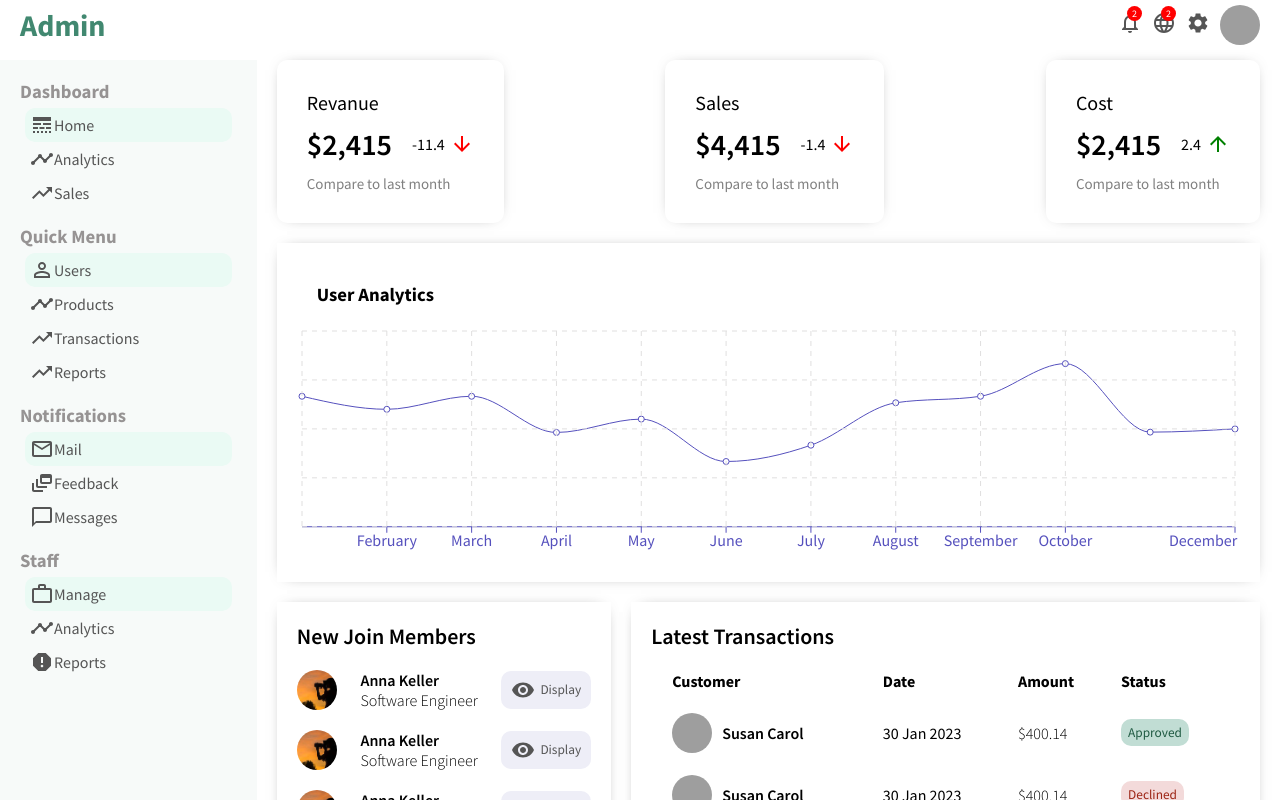
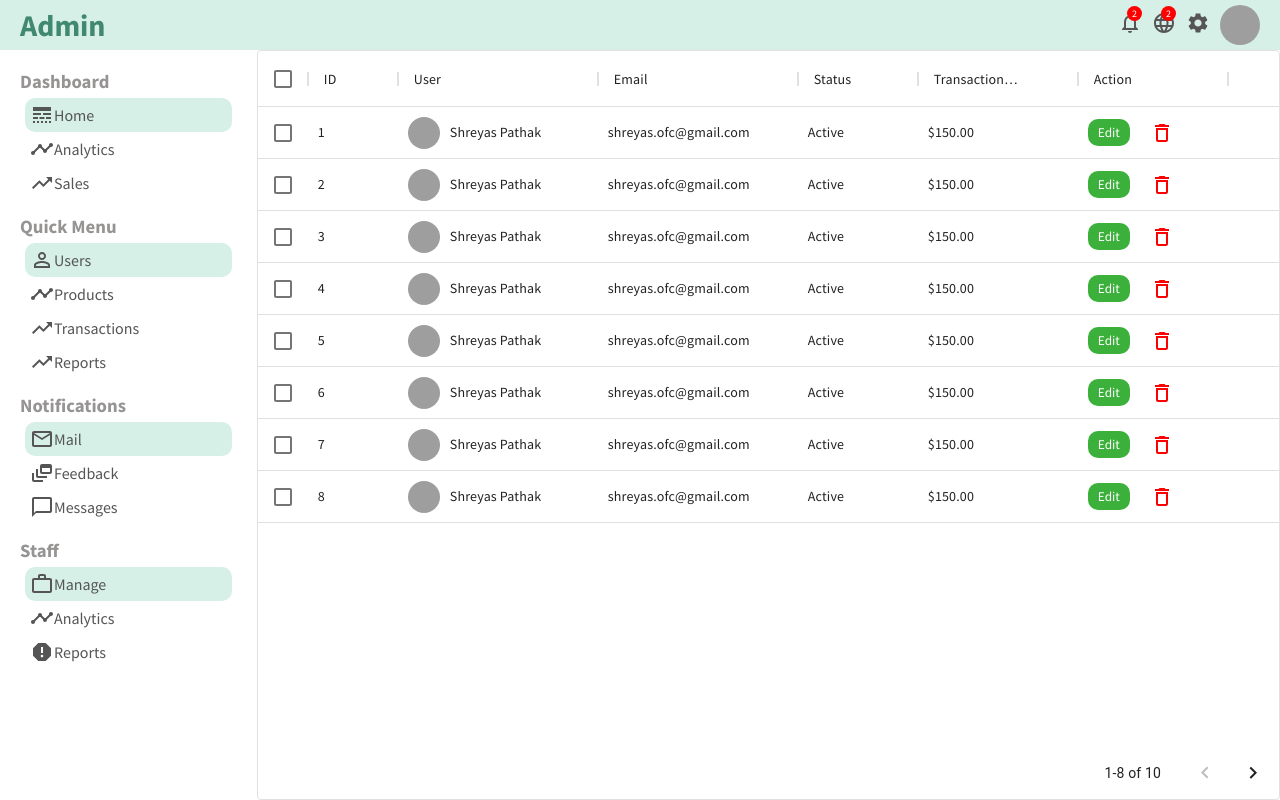
Before and after one commit to ShampaShaw/netfix-frontend-admin-dashboard, a React (Create React App) app: page /users in a window 1280 px wide. Shown: the top 800 px of the page. Built offline with nearby package versions, Linux system fonts and the light colour scheme; grey boxes are pictures that could not be loaded.

Commit message:
userList

```diff
--- a/package.json
+++ b/package.json
@@ -4,12 +4,14 @@
   "private": true,
   "dependencies": {
     "@material-ui/core": "^4.12.4",
+    "@material-ui/data-grid": "^4.0.0-alpha.37",
     "@material-ui/icons": "^4.11.3",
     "@testing-library/jest-dom": "^5.17.0",
     "@testing-library/react": "^13.4.0",
     "@testing-library/user-event": "^13.5.0",
     "react": "^18.2.0",
     "react-dom": "^18.2.0",
+    "react-router-dom": "^6.21.3",
     "react-scripts": "5.0.1",
     "recharts": "^2.11.0",
     "web-vitals": "^2.1.4"
--- a/src/App.js
+++ b/src/App.js
@@ -1,18 +1,23 @@
+import { BrowserRouter as Router, Routes, Route, Navigate } from 'react-router-dom';
 import Sidebar from "./component/sidebar/Sidebar";
 import Topbar from "./component/topbar/Topbar";
 import './app.css'
 import Home from "./pages/home/Home";
+import { UserList } from './pages/userList/UserList';
 
 
 function App() {
   return (
-    <div>
-      <Topbar/>
-      <div className="container">
-        <Sidebar/>
-        <Home/>
-      </div>
-    </div>
+    <Router>
+        <Topbar/>
+        <div className="container">
+          <Sidebar/>
+          <Routes>
+            <Route path='/' element={<Home />} />
+            <Route path='/users' element={<UserList />} />
+          </Routes>
+        </div>
+    </Router>
   );
 }
 
--- a/src/app.css
+++ b/src/app.css
@@ -1,4 +1,3 @@
 .container{
     display: flex;
-    margin-top: 10px;
 }
--- a/src/component/sidebar/sidebar.css
+++ b/src/component/sidebar/sidebar.css
@@ -1,7 +1,6 @@
 .sidebar{
     flex: 1px;
     height: calc(100vh - 50px);
-    background-color: rgb(247, 250, 249);
     position: sticky;
     top: 50px;
 }
@@ -35,7 +34,7 @@
 
 .sidebarListItem.active,
 .sidebarListItem:hover{
-    background-color:rgb(234, 250, 244);;
+    background-color:rgb(214, 240, 231);
 }
 
 .sidebaricon{
--- a/src/component/topbar/topbar.css
+++ b/src/component/topbar/topbar.css
@@ -5,6 +5,7 @@
     position: sticky;
     top: 0;
     z-index: 999;
+    background-color: rgb(215, 240, 231);
 }
 
 .topbarWrapper{
--- a/src/dummyData.js
+++ b/src/dummyData.js
@@ -49,3 +49,76 @@ export const userData = [
     },
 
   ];
+
+  export const userRows = [
+    { id: 1,
+        username: 'Shreyas Pathak',
+        avatar: 'https://encrypted-tbn0.gstatic.com/images?q=tbn:ANd9GcSTZiDYVFY3pHMqANAFlTdWbwF2KpclMAbp8g&usqp=CAU',
+        email: 'shreyas.ofc@gmail.com',
+        status: 'Active',
+        transaction: '$150.00'
+    },
+    { id: 2,
+        username: 'Shreyas Pathak',
+        avatar: 'https://encrypted-tbn0.gstatic.com/images?q=tbn:ANd9GcSTZiDYVFY3pHMqANAFlTdWbwF2KpclMAbp8g&usqp=CAU',
+        email: 'shreyas.ofc@gmail.com',
+        status: 'Active',
+        transaction: '$150.00'
+    },
+    { id: 3,
+        username: 'Shreyas Pathak',
+        avatar: 'https://encrypted-tbn0.gstatic.com/images?q=tbn:ANd9GcSTZiDYVFY3pHMqANAFlTdWbwF2KpclMAbp8g&usqp=CAU',
+        email: 'shreyas.ofc@gmail.com',
+        status: 'Active',
+        transaction: '$150.00'
+    },
+    { id: 4,
+        username: 'Shreyas Pathak',
+        avatar: 'https://encrypted-tbn0.gstatic.com/images?q=tbn:ANd9GcSTZiDYVFY3pHMqANAFlTdWbwF2KpclMAbp8g&usqp=CAU',
+        email: 'shreyas.ofc@gmail.com',
+        status: 'Active',
+        transaction: '$150.00'
+    },
+    { id: 5,
+        username: 'Shreyas Pathak',
+        avatar: 'https://encrypted-tbn0.gstatic.com/images?q=tbn:ANd9GcSTZiDYVFY3pHMqANAFlTdWbwF2KpclMAbp8g&usqp=CAU',
+        email: 'shreyas.ofc@gmail.com',
+        status: 'Active',
+        transaction: '$150.00'
+    },
+    { id: 6,
+        username: 'Shreyas Pathak',
+        avatar: 'https://encrypted-tbn0.gstatic.com/images?q=tbn:ANd9GcSTZiDYVFY3pHMqANAFlTdWbwF2KpclMAbp8g&usqp=CAU',
+        email: 'shreyas.ofc@gmail.com',
+        status: 'Active',
+        transaction: '$150.00'
+    },
+    { id: 7,
+        username: 'Shreyas Pathak',
+        avatar: 'https://encrypted-tbn0.gstatic.com/images?q=tbn:ANd9GcSTZiDYVFY3pHMqANAFlTdWbwF2KpclMAbp8g&usqp=CAU',
+        email: 'shreyas.ofc@gmail.com',
+        status: 'Active',
+        transaction: '$150.00'
+    },
+    { id: 8,
+        username: 'Shreyas Pathak',
+        avatar: 'https://encrypted-tbn0.gstatic.com/images?q=tbn:ANd9GcSTZiDYVFY3pHMqANAFlTdWbwF2KpclMAbp8g&usqp=CAU',
+        email: 'shreyas.ofc@gmail.com',
+        status: 'Active',
+        transaction: '$150.00'
+    },
+    { id: 9,
+        username: 'Shreyas Pathak',
+        avatar: 'https://encrypted-tbn0.gstatic.com/images?q=tbn:ANd9GcSTZiDYVFY3pHMqANAFlTdWbwF2KpclMAbp8g&usqp=CAU',
+        email: 'shreyas.ofc@gmail.com',
+        status: 'Active',
+        transaction: '$150.00'
+    },
+    { id: 10,
+        username: 'Shreyas Pathak',
+        avatar: 'https://encrypted-tbn0.gstatic.com/images?q=tbn:ANd9GcSTZiDYVFY3pHMqANAFlTdWbwF2KpclMAbp8g&usqp=CAU',
+        email: 'shreyas.ofc@gmail.com',
+        status: 'Active',
+        transaction: '$150.00'
+    },
+  ];
--- a/src/pages/home/home.css
+++ b/src/pages/home/home.css
@@ -1,5 +1,6 @@
 .home{
     flex: 4;
+    background-color: rgb(186, 212, 203);
 }
 
 .homeWidgets{
--- /dev/null
+++ b/src/pages/userList/UserList.jsx
@@ -0,0 +1,63 @@
+import React, { useState } from 'react'
+import './userList.css'
+import { DataGrid, GridColDef, GridValueGetterParams } from '@material-ui/data-grid';
+import { DeleteOutline } from '@material-ui/icons'
+import { userRows } from '../../dummyData';
+import { Link } from 'react-router-dom'
+
+export const UserList = () => {
+    const [data,setData] = useState(userRows)
+    const handleDelete = (id) => {
+        setData(data.filter(item => item.id !== id))
+    }
+
+    const columns = [
+        { field: 'id', headerName: 'ID', width: 90 },
+        { field: 'user', headerName: 'User', width: 200, renderCell: (params) => {
+            return (
+                <div className='userListUser'>
+                    <img className='userListImg' src={params.row.avatar} alt=''/>
+                    {params.row.username}
+                </div>
+            )
+        }},
+        { field: 'email', headerName: 'Email', width: 200 },
+        {
+          field: 'status',
+          headerName: 'Status',
+          width: 120,
+        },
+        {
+            field: 'transaction',
+            headerName: 'Transaction Volume',
+            width: 160,
+        },
+        {
+            field: 'action',
+            headerName: 'Action',
+            width: 150,
+            renderCell: (params) => {
+                return (
+                    <>
+                        <Link to={"/user/" + params.row.id}>
+                            <button className='userListEdit'>Edit</button>
+                        </Link>
+                        <DeleteOutline className='userListDelete' onClick={() => handleDelete(params.row.id)}/>
+                    </>
+                );
+            }
+        },
+      ];
+
+  return (
+    <div className='userList'>
+        <DataGrid
+        rows={data}
+        disableSelectionOnClick
+        columns={columns}
+        pageSize={8}
+        checkboxSelection
+        />
+    </div>
+  )
+}
--- /dev/null
+++ b/src/pages/userList/userList.css
@@ -0,0 +1,31 @@
+.userList{
+    flex: 4;
+}
+
+.userListUser{
+    display: flex;
+    align-items: center;
+}
+
+.userListImg{
+    width: 32px;
+    height: 32px;
+    border-radius: 50%;
+    object-fit: cover;
+    margin-right: 10px;
+}
+
+.userListEdit{
+    border: none;
+    border-radius: 10px;
+    padding: 5px 10px;
+    background-color: #3bb03b;
+    color: white;
+    cursor: pointer;
+    margin-right: 20px;
+}
+
+.userListDelete{
+    color: red;
+    cursor: pointer;
+}
```
Also changed, not shown: 1 other file (tests, documents, lock files or other folders).
